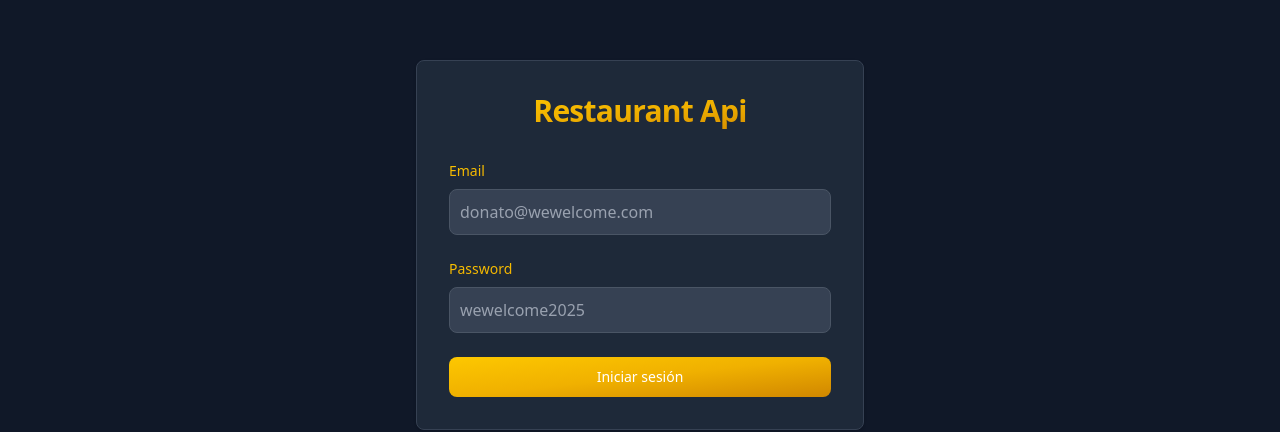
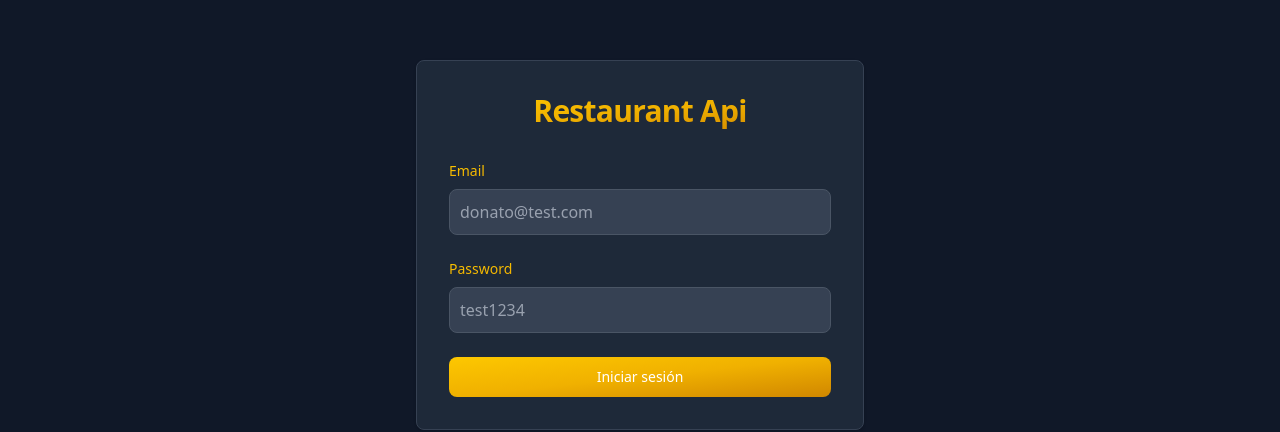
Before and after one commit to donatomarino/restaurantsapi-front, a React (Vite) app: page / in a window 1280 px wide. Shown: the part 155-587 px from the top of the page. Built offline with nearby package versions, Linux system fonts and the light colour scheme; no server answers.

Commit message:
update login form

```diff
--- a/src/components/LoginForm.tsx
+++ b/src/components/LoginForm.tsx
@@ -81,7 +81,7 @@ const LoginForm = () => {
             type="email"
             name="email"
             id="email"
-            placeholder="donato@wewelcome.com"
+            placeholder="donato@test.com"
             className="placeholder-gray-400 border text-gray-900 rounded-lg focus:border-yellow-500 block w-full p-2.5 bg-gray-700 border-gray-600 text-white focus:ring-yellow-500"
             autoComplete="email"
             disabled={loading}
@@ -104,7 +104,7 @@ const LoginForm = () => {
             type="password"
             name="password"
             id="password"
-            placeholder="wewelcome2025"
+            placeholder="test1234"
             className="placeholder-gray-400 border text-gray-900 rounded-lg focus:border-yellow-500 block w-full p-2.5 bg-gray-700 border-gray-600 text-white focus:ring-yellow-500"
             autoComplete="current-password"
             disabled={loading}
```
